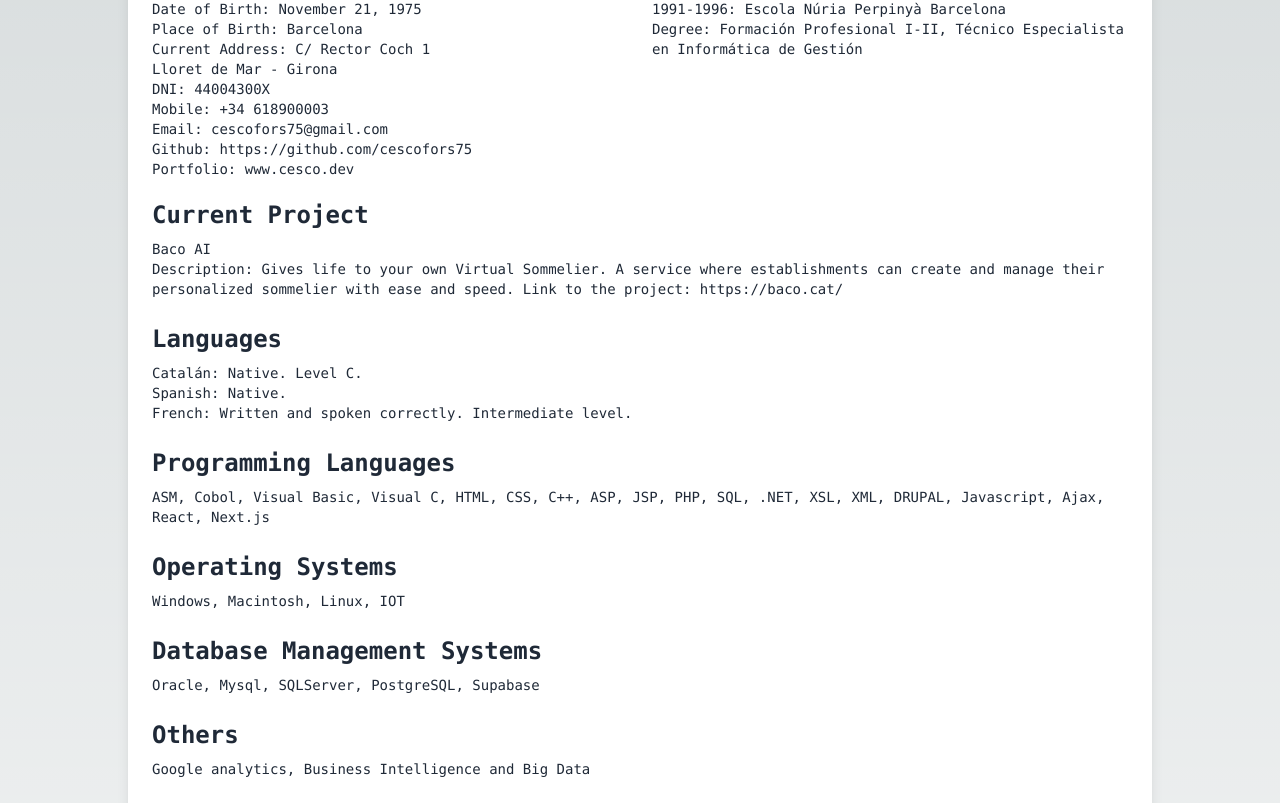
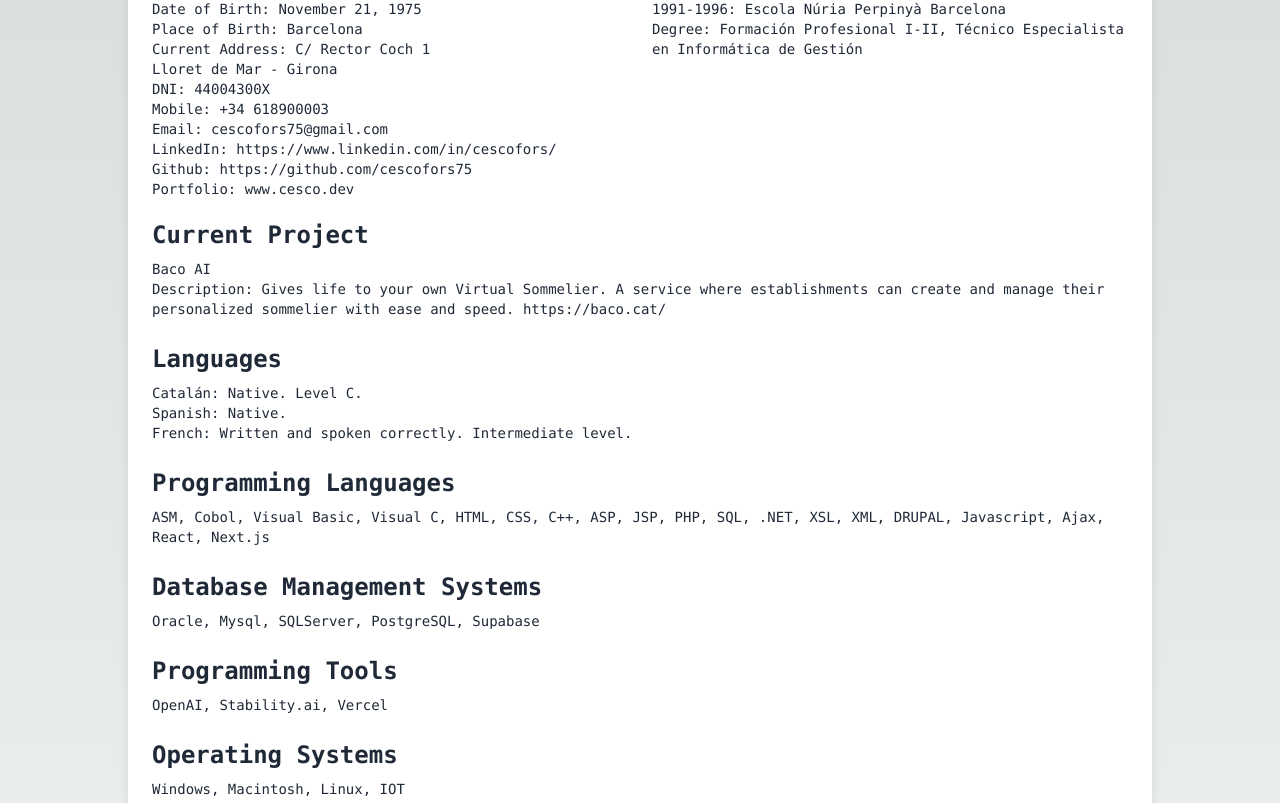
Before and after one commit to cescofors75/cesco.dev, a Next.js app: page / in a window 1280 px wide. Shown: the part 257-1060 px from the top of the page. Built offline with nearby package versions, Linux system fonts and the light colour scheme.

Commit message:
complementando con links

```diff
--- a/components/component/component.tsx
+++ b/components/component/component.tsx
@@ -2,7 +2,7 @@
  * This code was generated by v0 by Vercel.
  * @see https://v0.dev/t/CsNXbusVSTz
  */
-
+import Link from 'next/link'
 
 export function Component() {
   return (
@@ -19,8 +19,15 @@ export function Component() {
           <p>DNI: 44004300X</p>
           <p>Mobile: +34 618900003</p>
           <p>Email: cescofors75@gmail.com</p>
+          <Link href="https://www.linkedin.com/in/cescofors/">
+          <p>LinkedIn: https://www.linkedin.com/in/cescofors/</p>
+          </Link>
+          <Link href="https://github.com/cescofors75">
           <p>Github: https://github.com/cescofors75</p>
+          </Link>
+          <Link href="https://cesco.dev">
           <p>Portfolio: www.cesco.dev</p>
+          </Link>
         </div>
         <div>
           <h2 className="text-2xl font-semibold mb-2">Education</h2>
@@ -40,7 +47,7 @@ export function Component() {
           <h3 className="font-medium">Baco AI</h3>
           <p>
             Description: Gives life to your own Virtual Sommelier. A service where establishments can create and manage
-            their personalized sommelier with ease and speed. Link to the project: https://baco.cat/
+            their personalized sommelier with ease and speed. <Link href="https://baco.cat/" >https://baco.cat/</Link>
           </p>
         </div>
       <div className="mt-6">
@@ -57,13 +64,20 @@ export function Component() {
         </p>
       </div>
       <div className="mt-6">
+        <h2 className="text-2xl font-semibold mb-2">Database Management Systems</h2>
+        <p>Oracle, Mysql, SQLServer, PostgreSQL, Supabase</p>
+      </div>
+      <div className="mt-6">
+        <h2 className="text-2xl font-semibold mb-2">Programming Tools</h2>
+        <p>
+          OpenAI, Stability.ai, Vercel
+        </p>
+      </div>
+      <div className="mt-6">
         <h2 className="text-2xl font-semibold mb-2">Operating Systems</h2>
         <p>Windows, Macintosh, Linux, IOT</p>
       </div>
-      <div className="mt-6">
-        <h2 className="text-2xl font-semibold mb-2">Database Management Systems</h2>
-        <p>Oracle, Mysql, SQLServer, PostgreSQL, Supabase</p>
-      </div>
+
       <div className="mt-6">
         <h2 className="text-2xl font-semibold mb-2">Others</h2>
         <p>Google analytics, Business Intelligence and Big Data</p>
```
Also changed, not shown: 1 other file (tests, documents, lock files or other folders).
